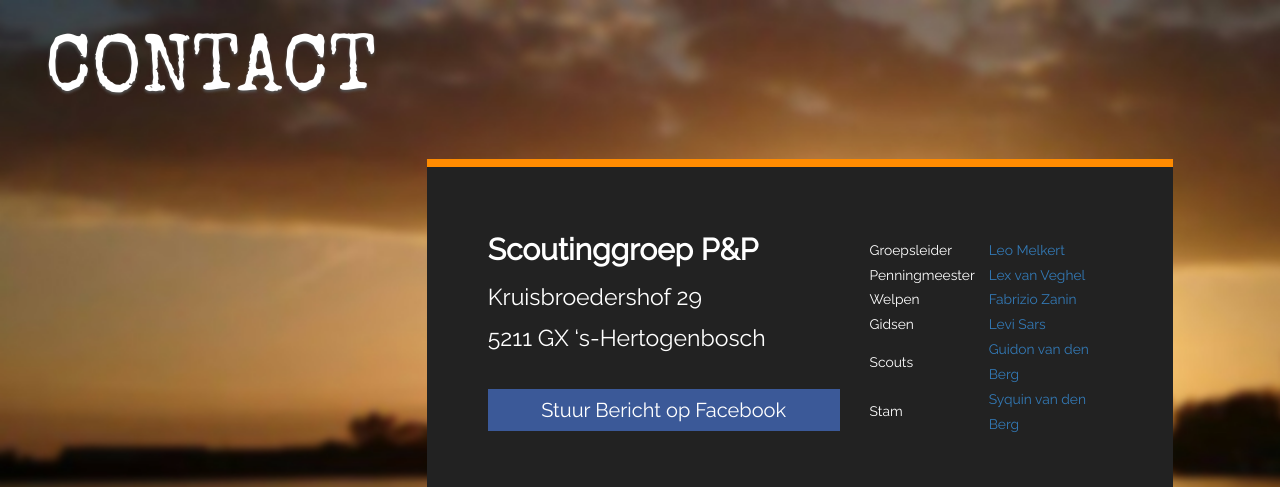
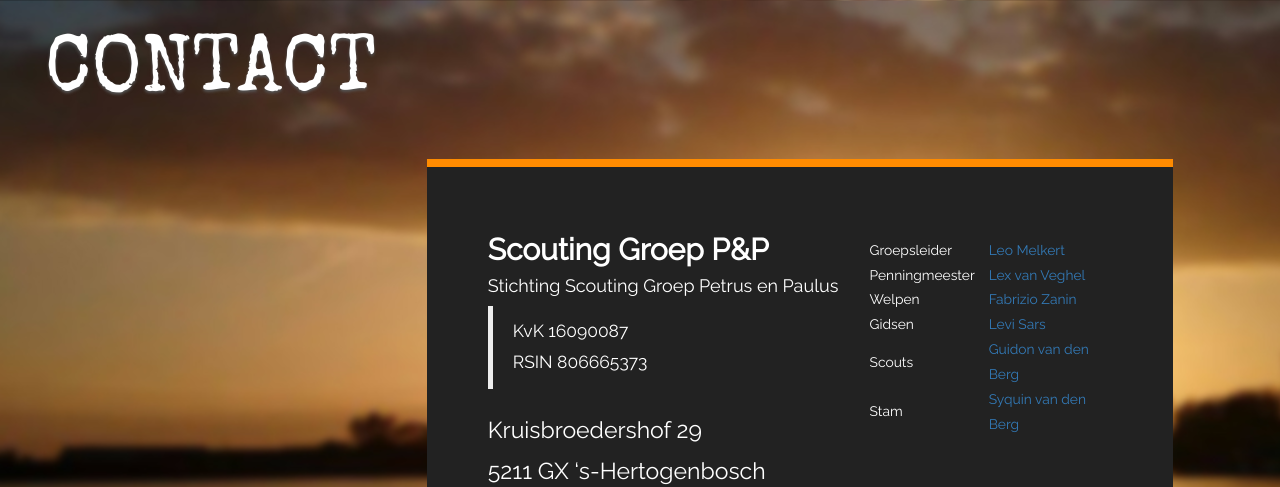
Before and after one commit to nognooitmeegemaakt/website, a Jekyll site: the page built from contact.html, in a window 1280 px wide. Shown: the top 487 px of the page. Built offline with Jekyll 4.4.1, drawn with Linux system fonts in a browser that asks for light colours; some web fonts are replaced; grey boxes are pictures that could not be loaded.

Commit message:
Add KvK and RSIN number.

```diff
--- a/_includes/text/contact-address.md
+++ b/_includes/text/contact-address.md
@@ -1,4 +1,9 @@
-## Scoutinggroep P&P
+## Scouting Groep P&P
+
+#### Stichting Scouting Groep Petrus en Paulus
+
+> KvK 16090087
+RSIN 806665373
 
 Kruisbroedershof 29
 5211 GX 's-Hertogenbosch
```
